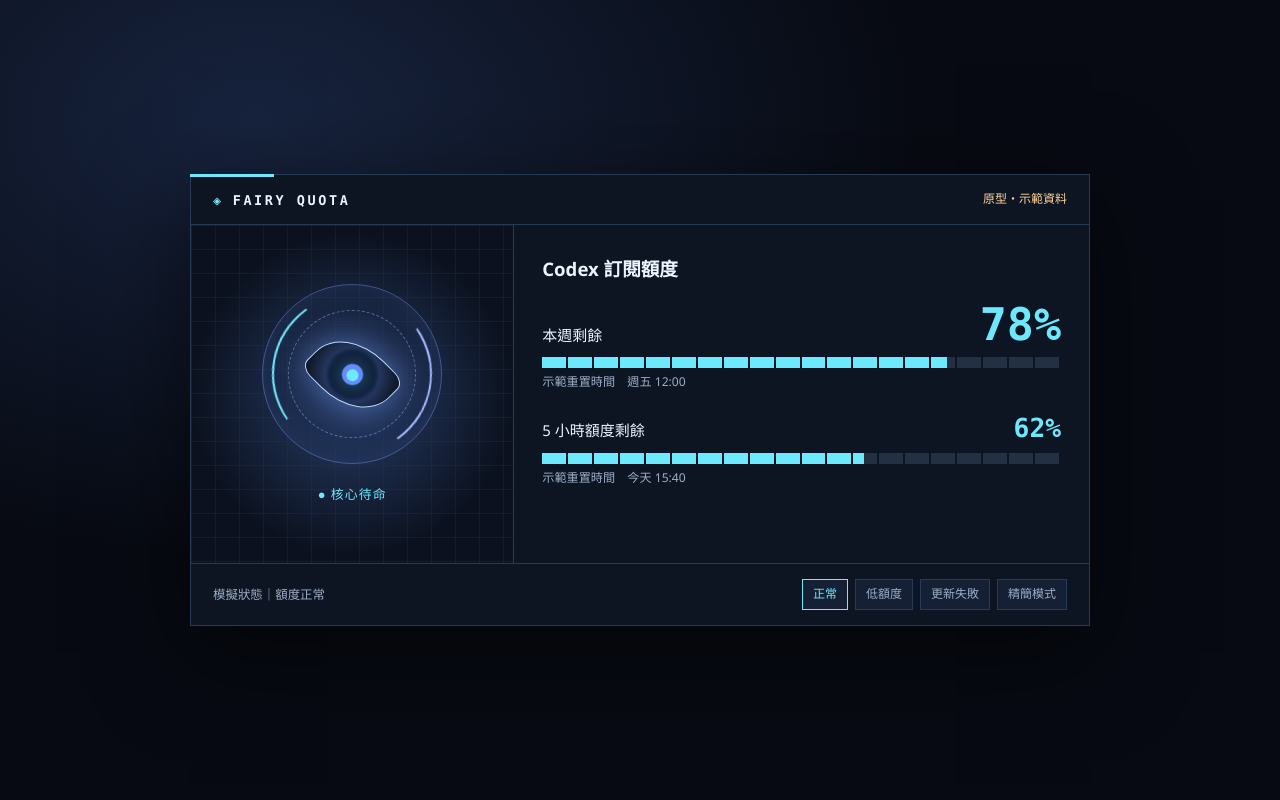
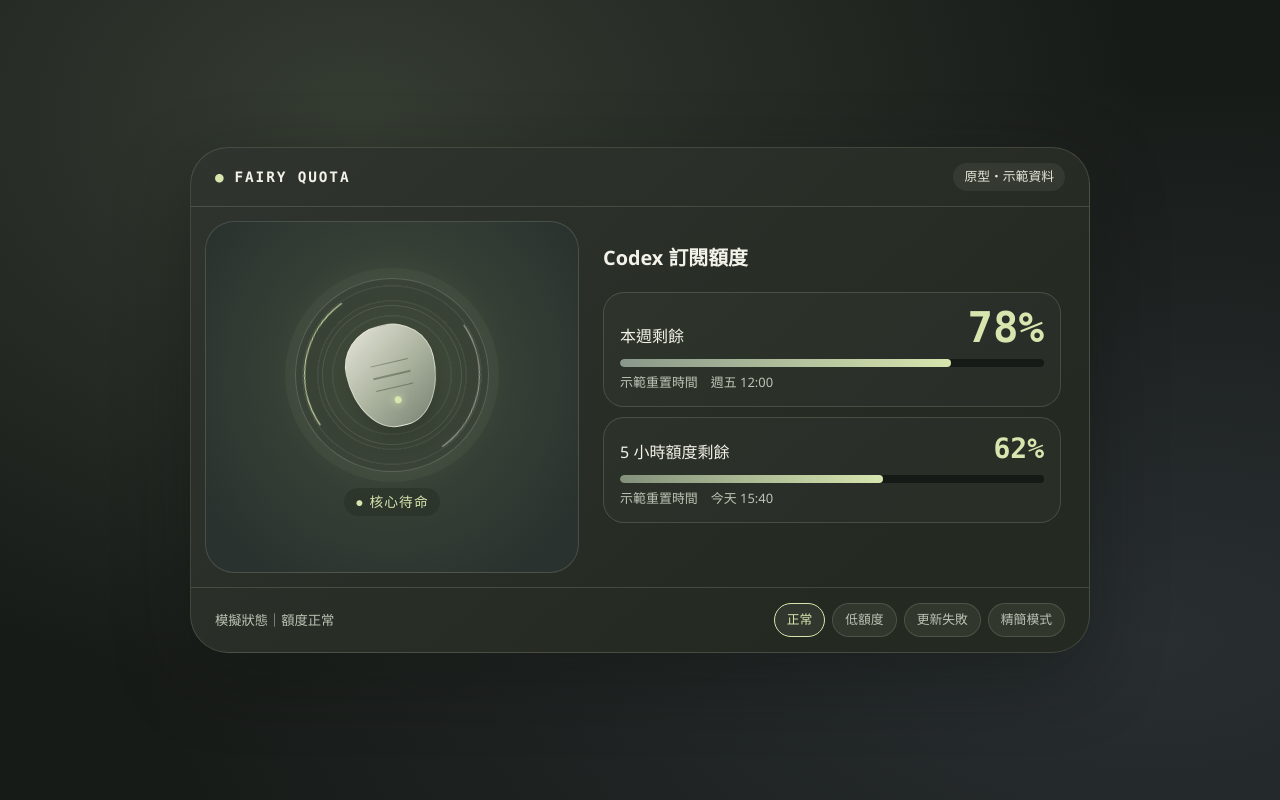
Before and after one commit to NekoMaTA864/fairy-quota, a plain HTML site: page index.html in a window 1280 px wide. Drawn offline with Linux system fonts and the light colour scheme.

Commit message:
Publish rounded Momoka-inspired theme

```diff
--- a/index.html
+++ b/index.html
@@ -3,7 +3,7 @@
 <meta charset="utf-8">
 <meta name="robots" content="noindex">
 <meta name="viewport" content="width=device-width, initial-scale=1">
-<title>Fairy Quota</title>
+<title>Fairy Quota · 桃香版</title>
 <style>
 :root {
   color-scheme: dark;
@@ -97,15 +97,123 @@ h1 { margin: 0 0 18px; font-size: 1.24rem; font-weight: 600; }
 @media (prefers-reduced-motion: reduce) {
   *, *::before { animation: none !important; transition: none !important; }
 }
+:root {
+  --panel: #242922;
+  --ink: #f3f2e9;
+  --muted: #bcc3b4;
+  --line: #dce2cc29;
+  --signal: #d7e5ae;
+  --status: #d7e5ae;
+  font-size: 16px;
+}
+body {
+  background: radial-gradient(ellipse at 28% 15%, #353c32 0%, transparent 60%),
+    radial-gradient(ellipse at 90% 80%, #292e31 0%, transparent 62%), #171b18;
+}
+.shell {
+  overflow: hidden;
+  border-radius: 38px;
+  background: linear-gradient(140deg, #2f352e, #242922 78%);
+  box-shadow: 0 24px 72px #10141066;
+}
+.shell::before { display: none; }
+header, footer { padding-inline: 24px; }
+.brand { letter-spacing: .13em; }
+.demo {
+  color: #e5e7d9;
+  padding: 4px 11px;
+  border-radius: 100px;
+  background: #e5e7d911;
+}
+.layout { padding: 14px; gap: 10px; grid-template-columns: 43% minmax(0, 1fr); }
+.core-panel {
+  min-height: 352px;
+  gap: 16px;
+  padding: 24px 12px;
+  border: 1px solid var(--line);
+  border-radius: 29px;
+  background: radial-gradient(ellipse at 50% 43%, #505b48, #363f35 45%, #2a322f 85%);
+}
+.core {
+  width: clamp(146px, 25vw, 194px);
+  border-color: #e5ead13a;
+  background: repeating-radial-gradient(circle, transparent 0 13px, #dbe4c811 14px 15px),
+    radial-gradient(circle, #4e5a45, #323a30 75%);
+  box-shadow: 0 0 0 10px #e3e9c609, inset 0 0 25px #e3e9c618;
+}
+.core:hover { box-shadow: 0 0 0 10px #e3e9c612, inset 0 0 25px #e3e9c620; }
+.core::before {
+  inset: 8px;
+  border-width: 1px;
+  border-top-color: #e6e8d3a0;
+  border-bottom-color: var(--status);
+}
+.core::after { inset: 26px; border: 1px solid #dce4cf24; pointer-events: none; }
+.pick {
+  display: grid;
+  width: 47%;
+  aspect-ratio: .88;
+  place-items: center;
+  position: relative;
+  z-index: 1;
+  border: 1px solid #f0efdf91;
+  border-radius: 49% 49% 48% 48% / 42% 42% 63% 63%;
+  transform: rotate(-13deg);
+  background: linear-gradient(145deg, #e6e5d9, #a7b09b 55%, #777f72);
+  box-shadow: 0 9px 18px #1c231b66;
+}
+.pick::before {
+  content: "";
+  width: 43%;
+  height: 24%;
+  border-block: 1px solid #4859418c;
+  background: linear-gradient(transparent 47%, #48594183 47% 53%, transparent 53%);
+}
+.pick::after {
+  content: "";
+  position: absolute;
+  width: 7px;
+  aspect-ratio: 1;
+  bottom: 21%;
+  border-radius: 50%;
+  background: var(--status);
+  box-shadow: 0 0 9px var(--status);
+}
+.status { padding: 3px 11px; border-radius: 20px; background: #20291e62; }
+.readout { padding: 22px 14px; }
+.metric {
+  padding: 14px 16px;
+  border: 1px solid var(--line);
+  border-radius: 21px;
+  background: #dde1c707;
+}
+.metric + .metric { margin-top: 10px; }
+.metric.primary strong { font-size: 2.65rem; }
+.bar { height: 8px; overflow: hidden; border-radius: 20px; background: #151a16; }
+.bar span { border-radius: inherit; background: linear-gradient(90deg, #83917c, var(--signal)); }
+.primary .bar span { background: linear-gradient(90deg, #89978a, var(--status)); }
+.bar::after { display: none; }
+.controls button { border-radius: 99px; padding: 6px 12px; background: #dce8c012; }
+[data-state="low"] { --status: #edc394; }
+[data-state="offline"] { --status: #b5babc; }
+.compact .layout { grid-template-columns: 1fr; }
+.compact .readout { padding: 8px; }
+@media (max-width: 600px) {
+  .shell { border-radius: 28px; }
+  header, footer { padding-inline: 16px; }
+  .layout { grid-template-columns: 1fr; gap: 2px; }
+  .core-panel { min-height: 0; padding: 21px 12px; }
+  .readout { padding: 12px 0 3px; }
+}
 </style>
 <main class="shell" id="shell" data-state="normal">
   <header>
-    <div class="brand"><span aria-hidden="true">◈</span>Fairy Quota</div>
+    <div class="brand"><span aria-hidden="true">●</span>Fairy Quota</div>
     <span class="demo">原型・示範資料</span>
   </header>
   <div class="layout">
     <aside class="core-panel" aria-label="AI 核心">
-      <button type="button" class="core" id="core-button" aria-label="切換下一個示範狀態" title="切換下一個示範狀態"><span class="eye" aria-hidden="true"><span></span></span></button>
+      <button type="button" class="core" id="core-button" aria-label="切換下一個示範狀態" title="切換下一個示範狀態"><span class="pick" aria-hidden="true"></span></button>
       <div class="status" id="core-status">● 核心待命</div>
     </aside>
     <section class="readout" aria-labelledby="quota-heading">
```
